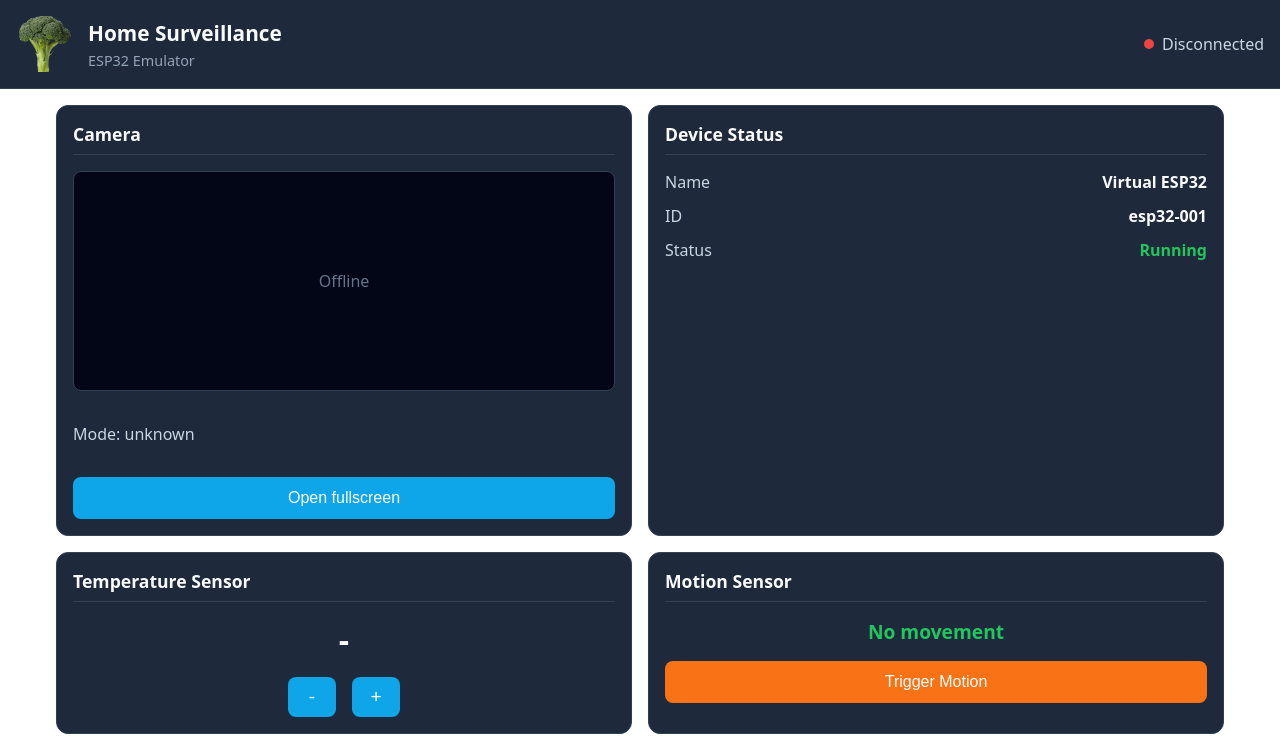
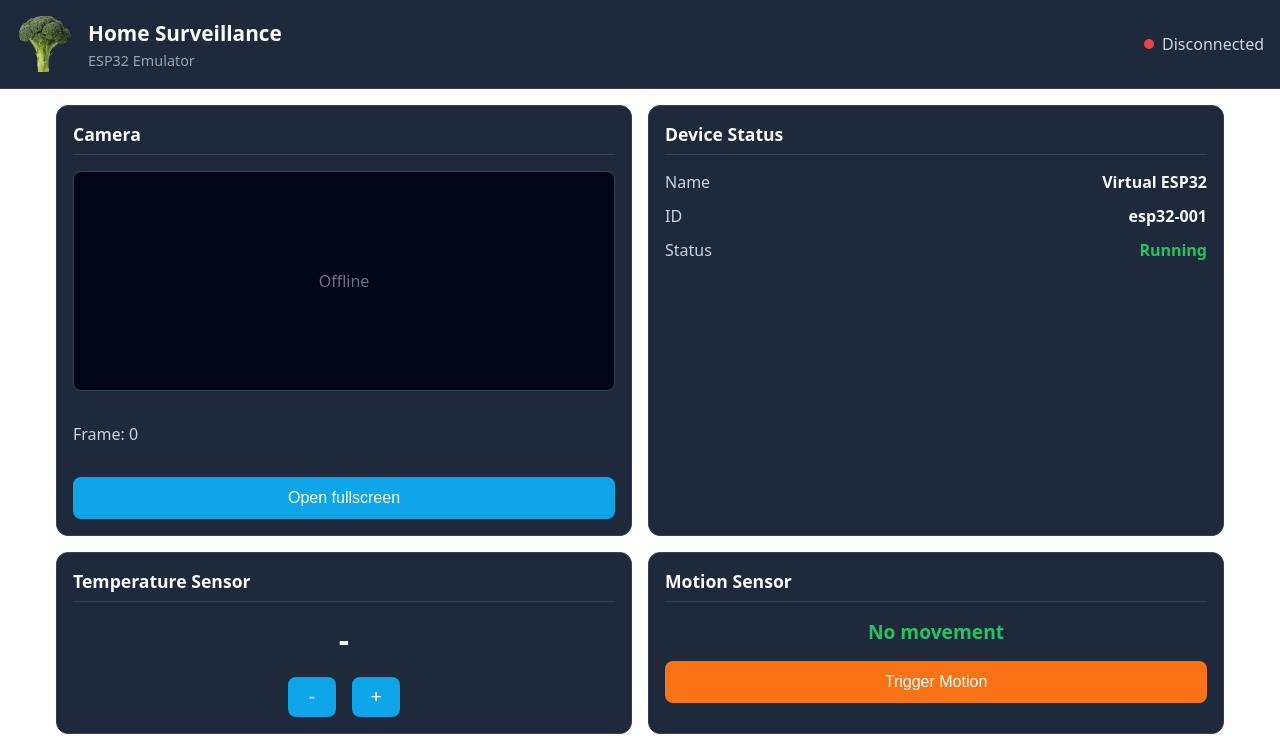
Before and after one commit to Jari1980/esp32-emulator, a React (Vite) app in the folder frontend/emulator-ui/: page / in a window 1280 px wide. Shown: the top 748 px of the page. Built offline with nearby package versions, Linux system fonts and the light colour scheme; no server answers.

Commit message:
display virtual camera frames

```diff
--- a/frontend/emulator-ui/src/components/CameraCard/CameraCard.tsx
+++ b/frontend/emulator-ui/src/components/CameraCard/CameraCard.tsx
@@ -23,7 +23,7 @@ function CameraCard() {
           <span>{online ? "Online" : "Offline"}</span>
         </div>
 
-        <p>Mode: {mode}</p>
+        <p>Frame: {cameraState?.frame ?? 0}</p>
 
         <button className="camera__button">Open fullscreen</button>
       </div>
--- a/frontend/emulator-ui/src/types/CameraState.ts
+++ b/frontend/emulator-ui/src/types/CameraState.ts
@@ -1,4 +1,5 @@
 export interface CameraState {
   online: boolean;
   mode: string;
+  frame: number;
 }
```
